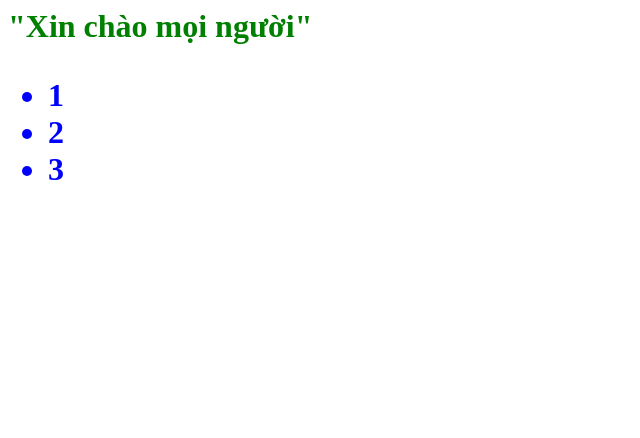
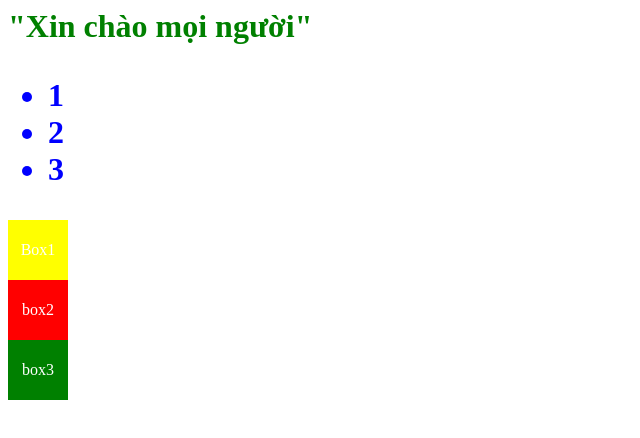
Before and after one commit to tvtrinh82/trinh22, a plain HTML site: page index.html in a window 1280 px wide. Shown: the whole page, without its empty margins (0-640 px from the left). Drawn offline with Linux system fonts and the light colour scheme.

Commit message:
Update index.html

```diff
--- a/index.html
+++ b/index.html
@@ -14,9 +14,30 @@
             <li>3</li>
          </ul>
     </h1>
+    <style>
+        .box{
+            width: 60px;
+            height: 60px;
+            color: white;
+            display: flex;
+            align-items: center;
+            justify-content: center;
+        }
+        .box1 {
+            background-color: yellow;
+        }
+        .box2 {
+            background-color: red;
+        }
+        .box3 {
+            background-color: green;
+        }
+    </style>
+</head>
 
-</head>
 <body>
-
+    <div class="box box1">Box1</div>
+    <div class="box box2">box2</div>
+    <div class="box box3">box3</div>
 </body>
 </html>
```
